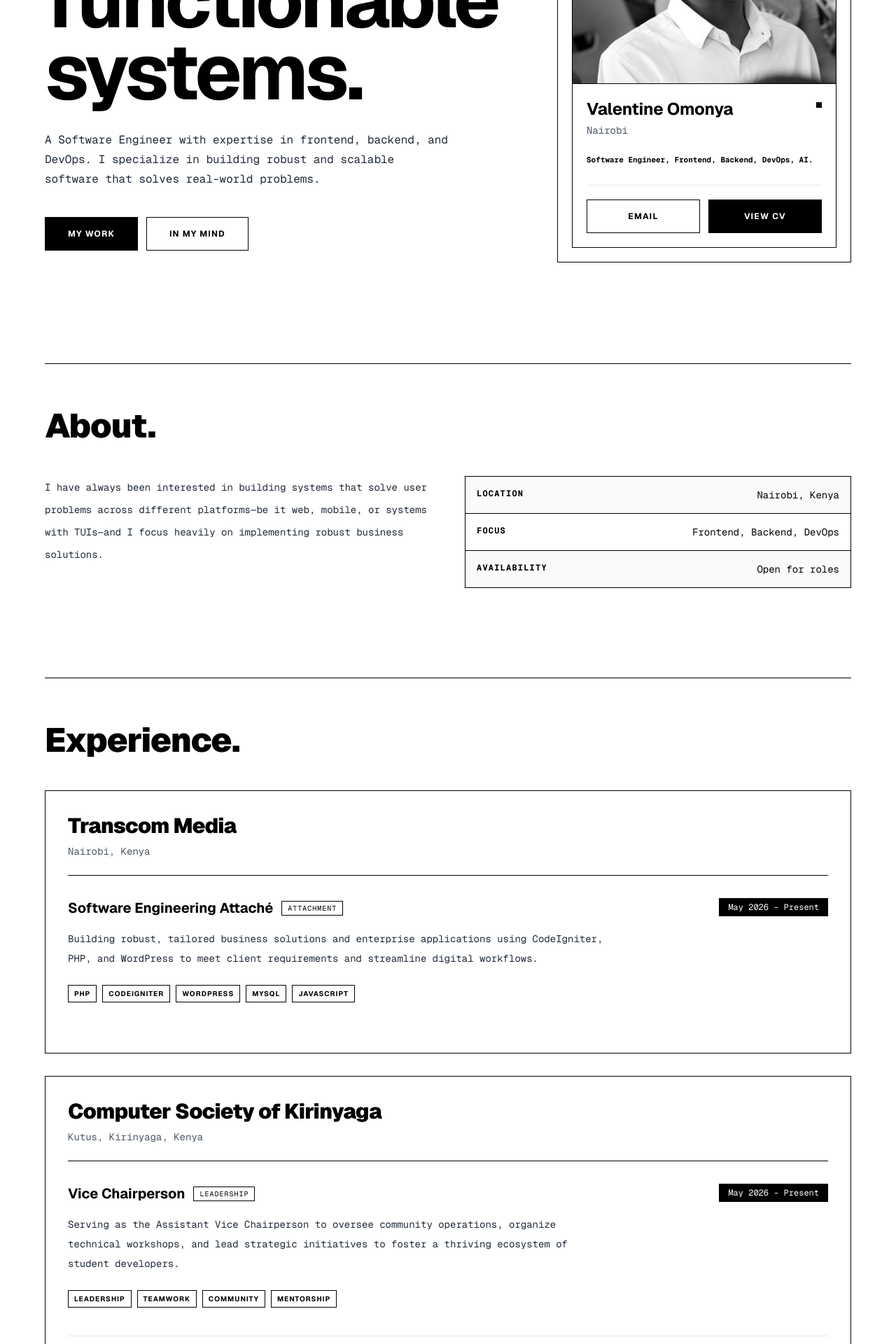
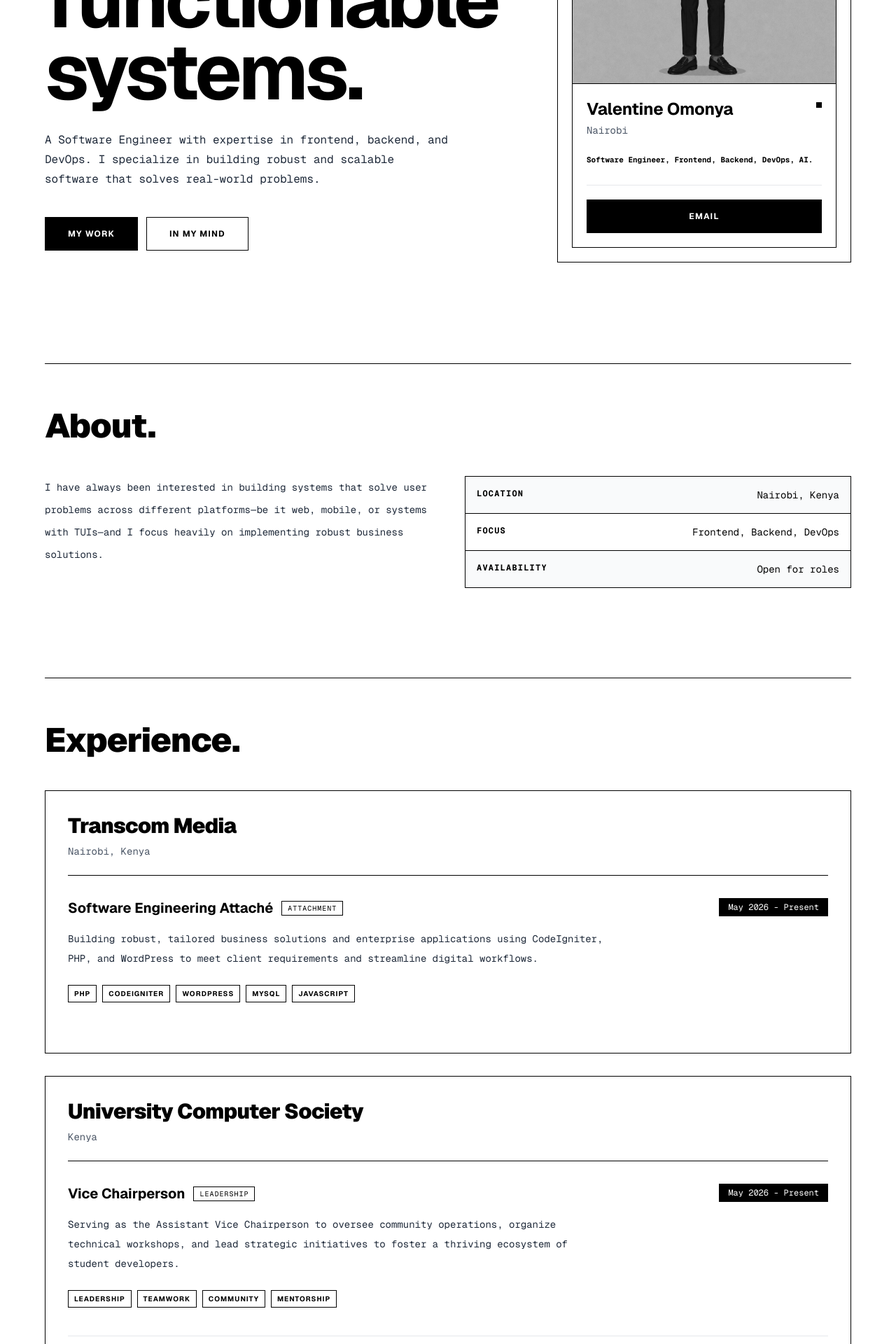
Before and after one commit to devalentineomonya/portfolio-website-nextJs-ts-shadcn-framer-motion, a Next.js app: page / in a window 1280 px wide. Shown: the part 470-2390 px from the top of the page at 70% size. Built offline with nearby package versions, Linux system fonts and the light colour scheme.

Commit message:
Updated profile image

```diff
--- a/content/home/profile-card.tsx
+++ b/content/home/profile-card.tsx
@@ -37,16 +37,13 @@ export const ProfileCard = () => (
               {heroContent.profile.roles}
             </p>
 
-            <div className="mt-6 grid grid-cols-2 gap-3 border-t border-gray-200 pt-5">
-              <Button href={heroContent.links.email} variant="white">
+            <div className="mt-6 border-t border-gray-200 pt-5">
+              <Button
+                href={heroContent.links.email}
+                variant="black"
+                className="w-full"
+              >
                 EMAIL
-              </Button>
-              <Button
-                href={heroContent.links.resume}
-                target="_blank"
-                variant="black"
-              >
-                VIEW CV
               </Button>
             </div>
           </div>
--- a/data/experience.ts
+++ b/data/experience.ts
@@ -36,8 +36,8 @@ export const experiences: Experience[] = [
     ],
   },
   {
-    company: "Computer Society of Kirinyaga",
-    location: "Kutus, Kirinyaga, Kenya",
+    company: "University Computer Society",
+    location: "Kenya",
     roles: [
       {
         title: "Vice Chairperson",
--- a/data/hero.ts
+++ b/data/hero.ts
@@ -6,12 +6,11 @@ export const heroContent = {
   profile: {
     name: "Valentine Omonya",
     location: "Nairobi",
-    image: "/valentine.png",
+    image: "/avatar.webp",
     roles: "Software Engineer, Frontend, Backend, DevOps, AI.",
   },
   links: {
     email: "mailto:contact@valentinee.dev",
-    resume: "https://v1.valentinee.dev/resume.pdf",
     work: "#work",
     stories: "#stories",
   },
--- a/data/work.ts
+++ b/data/work.ts
@@ -50,13 +50,13 @@ export const workProjects: WorkProject[] = [
     technologies: ["react native", "expo", "ai"],
   },
   {
-    title: "Computer Society of Kirinyaga",
+    title: "University Computer Society",
     category: "Volunteer",
     description:
-      "The official web platform for the Computer Society of Kirinyaga, serving as a central hub for members, events, and tech community resources.",
+      "The official web platform for a university computer society, serving as a central hub for members, events, and tech community resources.",
     image:
       "https://images.unsplash.com/photo-1517245386807-bb43f82c33c4?q=80&w=800&auto=format&fit=crop",
-    url: "https://computersocietyofkirinyaga.org",
+    url: "#",
     technologies: ["next.js", "tailwind"],
   },
   {
```
Also changed, not shown: public/avatar.webp (added), public/valentine.png (deleted).
